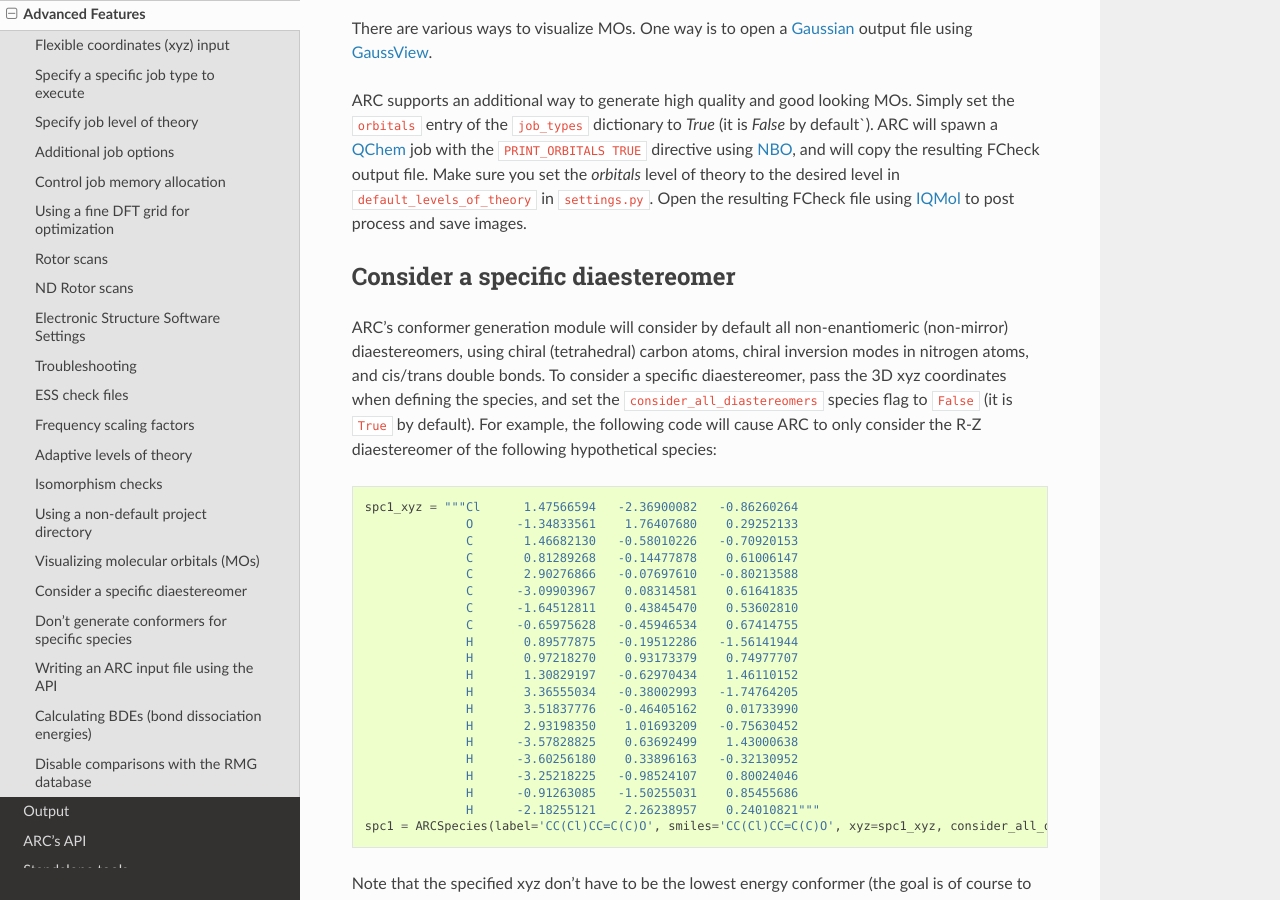
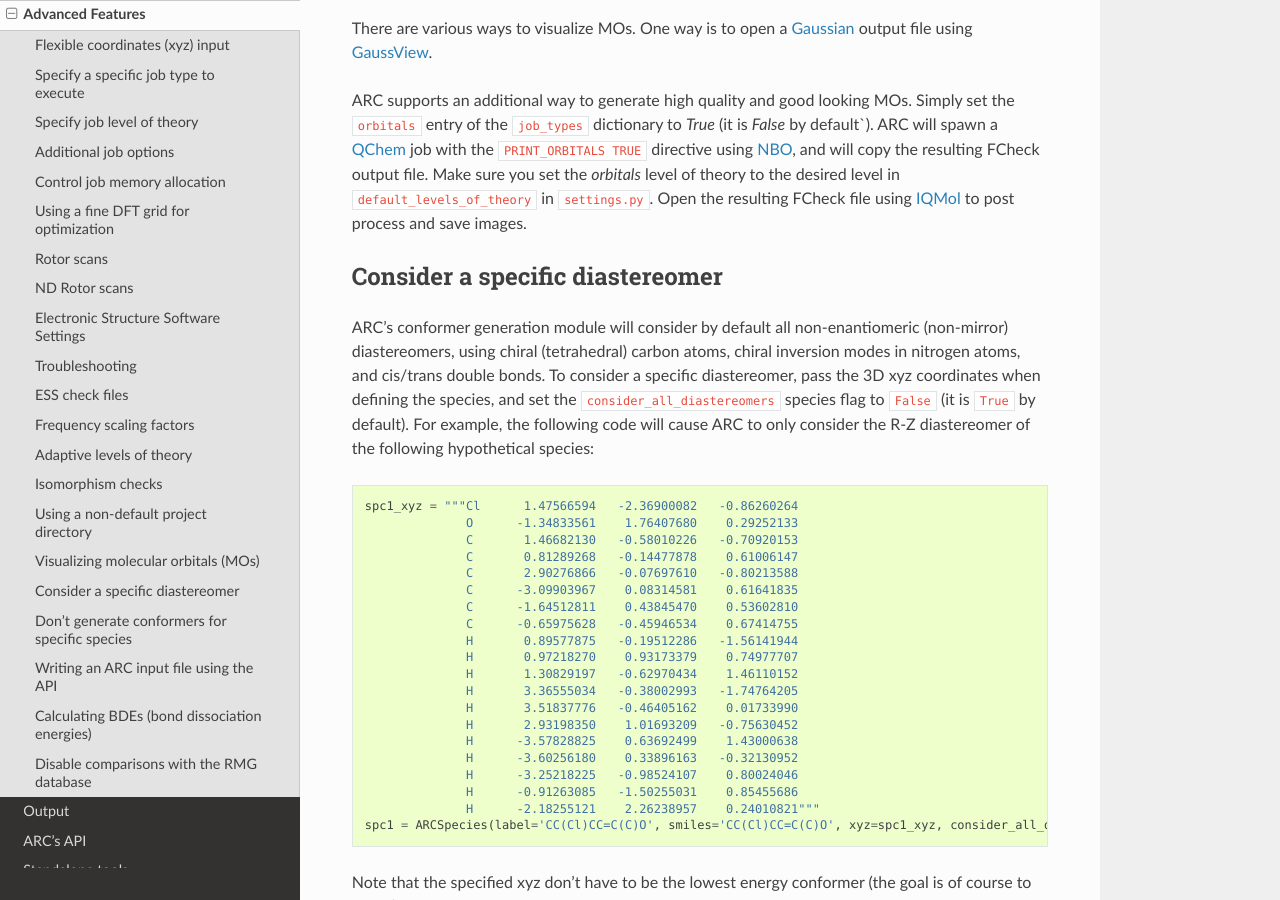
Before and after one commit to ReactionMechanismGenerator/ARC, a Sphinx documentation site: the page built from docs/source/advanced.rst, in a window 1280 px wide and 900 px high, scrolled down 10787 px. Built offline with Sphinx 7.4.7 and the Read the Docs theme 2.0.0, drawn with Linux system fonts in a browser that asks for light colours; formulas are drawn with MathJax 3; the version number could not be read and is left out.

Commit message:
Minor: Fix diastereomer typo

```diff
--- a/docs/source/advanced.rst
+++ b/docs/source/advanced.rst
@@ -480,14 +480,14 @@ Open the resulting FCheck file using `IQMol <http://iqmol.org/>`_
 to post process and save images.
 
 
-Consider a specific diaestereomer
+Consider a specific diastereomer
 ^^^^^^^^^^^^^^^^^^^^^^^^^^^^^^^^^
 
-ARC's conformer generation module will consider by default all non-enantiomeric (non-mirror) diaestereomers,
+ARC's conformer generation module will consider by default all non-enantiomeric (non-mirror) diastereomers,
 using chiral (tetrahedral) carbon atoms, chiral inversion modes in nitrogen atoms, and cis/trans double bonds.
-To consider a specific diaestereomer, pass the 3D xyz coordinates when defining the species, and set the
+To consider a specific diastereomer, pass the 3D xyz coordinates when defining the species, and set the
 ``consider_all_diastereomers`` species flag to ``False`` (it is ``True`` by default). For example, the following code
-will cause ARC to only consider the R-Z diaestereomer of the following hypothetical species::
+will cause ARC to only consider the R-Z diastereomer of the following hypothetical species::
 
     spc1_xyz = """Cl      1.47566594   -2.36900082   -0.86260264
                   O      -1.34833561    1.76407680    0.29252133
```
